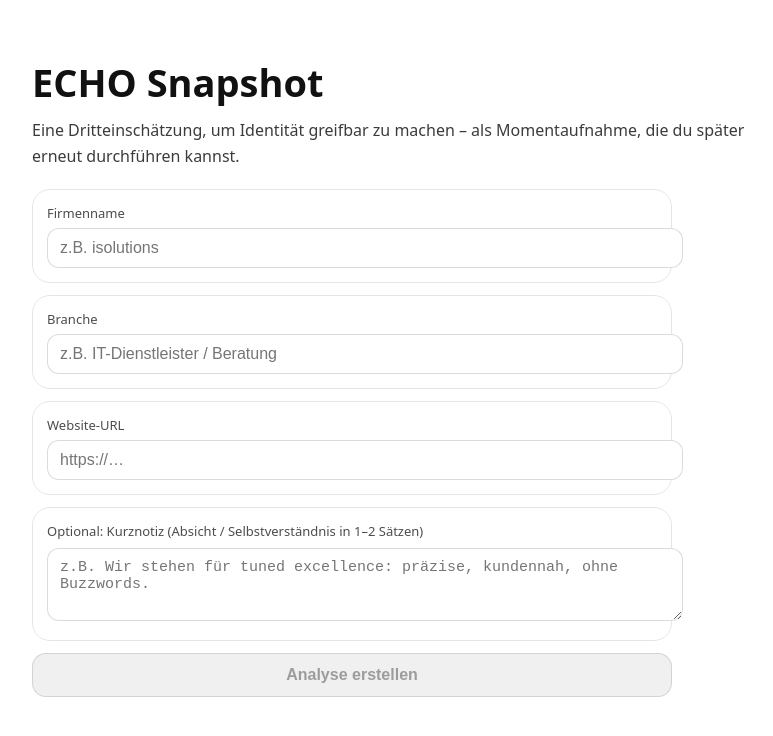
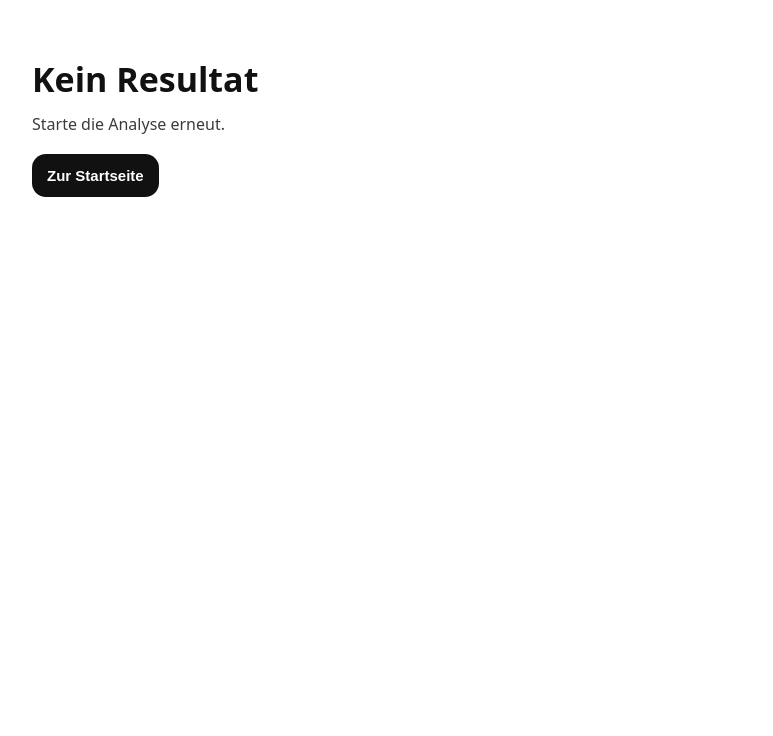
Before and after one commit to mkmosaikpartners/echo-brand-assessment, a Next.js app: page / in a window 1280 px wide. Shown: the top 736 px of the page, without its empty margins (178-951 px from the left). Built offline with nearby package versions, Linux system fonts and the light colour scheme.

Commit message:
Update page.tsx

```diff
--- a/app/page.tsx
+++ b/app/page.tsx
@@ -1,108 +1,157 @@
 "use client";
 
-import { useState } from "react";
+import { useEffect, useState } from "react";
 import { useRouter } from "next/navigation";
 
-export default function Page() {
+type Result = {
+  company_name: string;
+  industry: string;
+  url: string;
+
+  position_statement: string;
+  maturity: string;
+  industry_positioning: string;
+  tensions: string[];
+  executive_implication: string;
+
+  scores: { E: number; C: number; H: number; O: number };
+  echo_factor: number;
+
+  meta?: { pages_analyzed?: string[] };
+};
+
+export default function ResultPage() {
   const router = useRouter();
+  const [r, setR] = useState<Result | null>(null);
+  const [downloading, setDownloading] = useState(false);
 
-  const [companyName, setCompanyName] = useState("");
-  const [industry, setIndustry] = useState("");
-  const [url, setUrl] = useState("");
-  const [selfNote, setSelfNote] = useState("");
+  useEffect(() => {
+    const raw = sessionStorage.getItem("echo_result");
+    if (!raw) return;
+    setR(JSON.parse(raw));
+  }, []);
 
-  const [loading, setLoading] = useState(false);
-  const [error, setError] = useState<string | null>(null);
-
-  async function run() {
-    setError(null);
-    setLoading(true);
-
+  async function downloadPdf() {
+    if (!r) return;
+    setDownloading(true);
     try {
-      const res = await fetch("/api/analyze", {
+      const res = await fetch("/api/pdf", {
         method: "POST",
         headers: { "Content-Type": "application/json" },
-        body: JSON.stringify({ companyName, industry, url, selfNote }),
+        body: JSON.stringify(r),
       });
-
-      const data = await res.json();
       if (!res.ok) {
-        throw new Error(data?.error || "Analyse fehlgeschlagen.");
+        const j = await res.json().catch(() => null);
+        throw new Error(j?.error || "PDF konnte nicht erstellt werden.");
       }
 
-      sessionStorage.setItem("echo_result", JSON.stringify(data));
-      router.push("/result");
+      const blob = await res.blob();
+      const url = URL.createObjectURL(blob);
+      const a = document.createElement("a");
+      a.href = url;
+      a.download = `ECHO-${r.company_name}.pdf`;
+      document.body.appendChild(a);
+      a.click();
+      a.remove();
+      URL.revokeObjectURL(url);
     } catch (e: any) {
-      setError(e?.message || "Unbekannter Fehler.");
+      alert(e?.message || "Fehler beim PDF-Download.");
     } finally {
-      setLoading(false);
+      setDownloading(false);
     }
   }
 
+  if (!r) {
+    return (
+      <main style={{ maxWidth: 860, margin: "0 auto", padding: "44px 18px", fontFamily: "system-ui", color: "#111" }}>
+        <h1 style={{ fontSize: 34, margin: 0, fontWeight: 780 }}>Kein Resultat</h1>
+        <p style={{ marginTop: 10, opacity: 0.82, lineHeight: 1.6 }}>
+          Starte die Analyse erneut.
+        </p>
+        <button onClick={() => router.push("/")} style={btn(false)}>
+          Zur Startseite
+        </button>
+      </main>
+    );
+  }
+
   return (
-    <main style={{ maxWidth: 860, margin: "0 auto", padding: "44px 18px", fontFamily: "system-ui", color: "#111" }}>
-      <h1 style={{ fontSize: 38, margin: 0, fontWeight: 780 }}>ECHO Snapshot</h1>
-      <p style={{ marginTop: 10, opacity: 0.82, lineHeight: 1.6, maxWidth: 720 }}>
-        Eine Dritteinschätzung, um Identität greifbar zu machen – als Momentaufnahme, die du später erneut durchführen kannst.
+    <main style={{ maxWidth: 920, margin: "0 auto", padding: "44px 18px", fontFamily: "system-ui", color: "#111" }}>
+      <h1 style={{ fontSize: 34, margin: 0, fontWeight: 780 }}>
+        ECHO Snapshot für {r.company_name}
+      </h1>
+      <p style={{ marginTop: 10, opacity: 0.82, lineHeight: 1.6 }}>
+        Branche: <b>{r.industry}</b> · Branchenposition: <b>{r.industry_positioning}</b> · Reifegrad: <b>{r.maturity}</b>
       </p>
 
-      <div style={{ display: "grid", gap: 12, marginTop: 20, maxWidth: 640 }}>
-        <Field label="Firmenname" value={companyName} onChange={setCompanyName} placeholder="z.B. isolutions" />
-        <Field label="Branche" value={industry} onChange={setIndustry} placeholder="z.B. IT-Dienstleister / Beratung" />
-        <Field label="Website-URL" value={url} onChange={setUrl} placeholder="https://…" />
+      <div style={{ ...card, marginTop: 16 }}>
+        <div style={label}>Position</div>
+        <div style={{ fontSize: 18, lineHeight: 1.55, fontWeight: 650 }}>{r.position_statement}</div>
+      </div>
 
-        <div style={card}>
-          <div style={{ fontSize: 13, opacity: 0.75, marginBottom: 8 }}>
-            Optional: Kurznotiz (Absicht / Selbstverständnis in 1–2 Sätzen)
-          </div>
-          <textarea
-            value={selfNote}
-            onChange={(e) => setSelfNote(e.target.value)}
-            rows={3}
-            style={textarea}
-            placeholder="z.B. Wir stehen für tuned excellence: präzise, kundennah, ohne Buzzwords."
-          />
+      <div style={{ display: "grid", gap: 12, gridTemplateColumns: "1fr 1fr", marginTop: 14 }}>
+        <Mini label="Erlebnis (E)" value={r.scores.E} />
+        <Mini label="Charakter (C)" value={r.scores.C} />
+        <Mini label="Homogenität (H)" value={r.scores.H} />
+        <Mini label="Originalität (O)" value={r.scores.O} />
+      </div>
+
+      <div style={{ display: "flex", gap: 12, flexWrap: "wrap", marginTop: 12 }}>
+        <div style={{ ...card, flex: "1 1 220px" }}>
+          <div style={label}>ECHO-Faktor</div>
+          <div style={{ fontSize: 34, fontWeight: 820 }}>{Math.round(r.echo_factor)}</div>
         </div>
 
+        <div style={{ ...card, flex: "2 1 420px" }}>
+          <div style={label}>Spannungsfelder</div>
+          <ul style={{ margin: "8px 0 0 18px", padding: 0, lineHeight: 1.6, opacity: 0.92 }}>
+            {r.tensions.map((t, i) => (
+              <li key={i}>{t}</li>
+            ))}
+          </ul>
+        </div>
+      </div>
+
+      <div style={{ ...card, marginTop: 12 }}>
+        <div style={label}>Executive-Implikation</div>
+        <div style={{ lineHeight: 1.65, opacity: 0.92 }}>{r.executive_implication}</div>
+      </div>
+
+      <div style={{ display: "flex", gap: 10, marginTop: 14, flexWrap: "wrap" }}>
+        <button onClick={downloadPdf} disabled={downloading} style={btn(downloading)}>
+          {downloading ? "PDF wird erstellt…" : "PDF herunterladen"}
+        </button>
         <button
-          onClick={run}
-          disabled={loading || !companyName.trim() || !industry.trim() || !url.trim()}
-          style={btn(loading || !companyName.trim() || !industry.trim() || !url.trim())}
+          onClick={() => router.push("/")}
+          style={{
+            ...btn(false),
+            background: "transparent",
+            color: "#111",
+          }}
         >
-          {loading ? "Analyse läuft…" : "Analyse erstellen"}
+          Neue Momentaufnahme
         </button>
+      </div>
 
-        {error ? (
-          <div style={{ border: "1px solid rgba(0,0,0,0.12)", borderRadius: 16, padding: 12, color: "#B00020" }}>
-            {error}
-          </div>
-        ) : null}
-
-        {loading ? (
-          <div style={{ marginTop: 8, opacity: 0.8, lineHeight: 1.6 }}>
-            Wir lesen relevante Seiten aus und verdichten die Dritteinschätzung entlang ECHO.
-          </div>
-        ) : null}
-      </div>
+      {r.meta?.pages_analyzed?.length ? (
+        <div style={{ marginTop: 14, opacity: 0.7, fontSize: 13, lineHeight: 1.5 }}>
+          Analysierte Seiten: {r.meta.pages_analyzed.join(" · ")}
+        </div>
+      ) : null}
     </main>
   );
 }
 
-function Field(props: {
-  label: string;
-  value: string;
-  onChange: (v: string) => void;
-  placeholder?: string;
-}) {
+function Mini({ label: t, value }: { label: string; value: number }) {
   return (
     <div style={card}>
-      <div style={{ fontSize: 13, opacity: 0.75, marginBottom: 6 }}>{props.label}</div>
-      <input
-        value={props.value}
-        onChange={(e) => props.onChange(e.target.value)}
-        placeholder={props.placeholder}
-        style={input}
-      />
+      <div style={labelStyle}>{t}</div>
+      <div style={{ display: "flex", alignItems: "baseline", gap: 10 }}>
+        <div style={{ fontSize: 28, fontWeight: 820 }}>{Math.round(value)}</div>
+        <div style={{ flex: 1, height: 10, background: "rgba(0,0,0,0.08)", borderRadius: 999 }}>
+          <div style={{ width: `${Math.max(0, Math.min(100, value))}%`, height: 10, background: "#111", borderRadius: 999 }} />
+        </div>
+      </div>
     </div>
   );
 }
@@ -113,35 +162,29 @@ const card: React.CSSProperties = {
   padding: 14,
 };
 
-const input: React.CSSProperties = {
-  width: "100%",
-  fontSize: 16,
-  padding: "10px 12px",
-  borderRadius: 12,
-  border: "1px solid rgba(0,0,0,0.14)",
-  outline: "none",
+const labelStyle: React.CSSProperties = {
+  fontSize: 13,
+  opacity: 0.72,
+  marginBottom: 8,
 };
 
-const textarea: React.CSSProperties = {
-  width: "100%",
-  fontSize: 15,
-  padding: "10px 12px",
-  borderRadius: 12,
-  border: "1px solid rgba(0,0,0,0.14)",
-  outline: "none",
-  resize: "vertical",
+const label: React.CSSProperties = {
+  fontSize: 12,
+  letterSpacing: "0.06em",
+  textTransform: "uppercase",
+  opacity: 0.6,
+  marginBottom: 8,
 };
 
 function btn(disabled: boolean): React.CSSProperties {
   return {
-    width: "100%",
     padding: "12px 14px",
     borderRadius: 14,
     border: "1px solid rgba(0,0,0,0.12)",
     background: disabled ? "rgba(0,0,0,0.06)" : "#111",
     color: disabled ? "rgba(0,0,0,0.35)" : "#fff",
-    fontSize: 16,
-    fontWeight: 700,
+    fontSize: 15,
+    fontWeight: 750,
     cursor: disabled ? "not-allowed" : "pointer",
   };
 }
```
